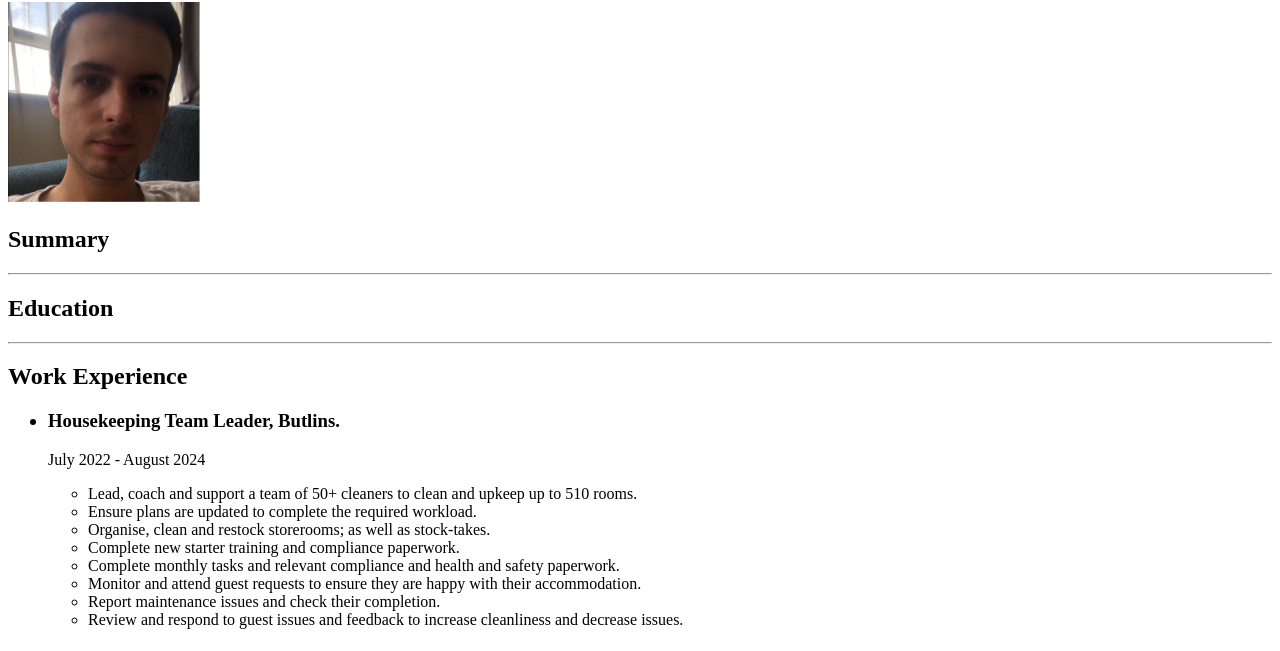
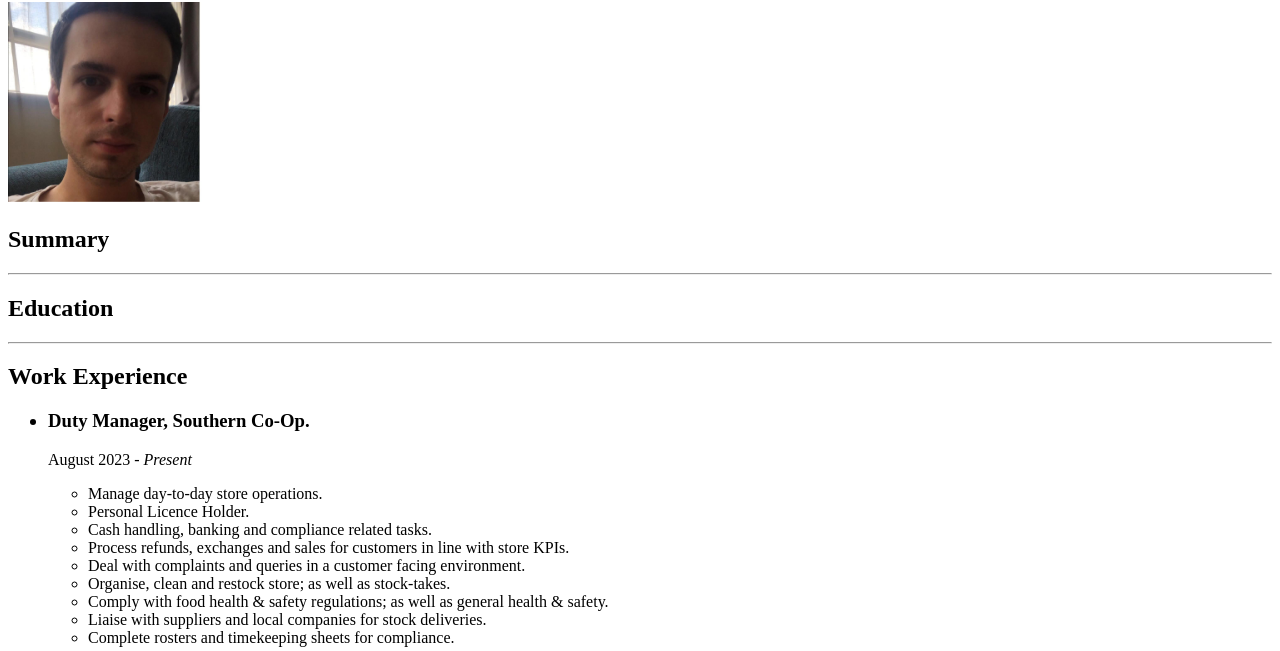
Before and after one commit to chrisjbradbury/capstone-1, a plain HTML site: page index.html in a window 1280 px wide. Shown: the part 78-729 px from the top of the page. Drawn offline with Linux system fonts and the light colour scheme.

Commit message:
Add files via upload

```diff
--- a/index.html
+++ b/index.html
@@ -23,8 +23,21 @@
 
     <h2>Work Experience</h2>
     <ul>
+      <h3><li>Duty Manager, Southern Co-Op.</li></h3>
+      <p>August 2023 - <i>Present</i></p>
+      <ul>
+        <li>Manage day-to-day store operations.</li>
+        <li>Personal Licence Holder.</li>
+        <li>Cash handling, banking and compliance related tasks.</li>
+        <li>Process refunds, exchanges and sales for customers in line with store KPIs.</li>
+        <li>Deal with complaints and queries in a customer facing environment.</li>
+        <li>Organise, clean and restock store; as well as stock-takes.</li>
+        <li>Comply with food health & safety regulations; as well as general health & safety.</li>
+        <li>Liaise with suppliers and local companies for stock deliveries.</li>
+        <li>Complete rosters and timekeeping sheets for compliance.</li>
+      </ul>
       <h3><li>Housekeeping Team Leader, Butlins.</li></h3>
-      <p>July 2022 - August 2024</p>
+      <p>July 2022 - August 2023</p>
       <ul>
         <li>Lead, coach and support a team of 50+ cleaners to clean and upkeep up to 510 rooms.</li>
         <li>Ensure plans are updated to complete the required workload.</li>
```
